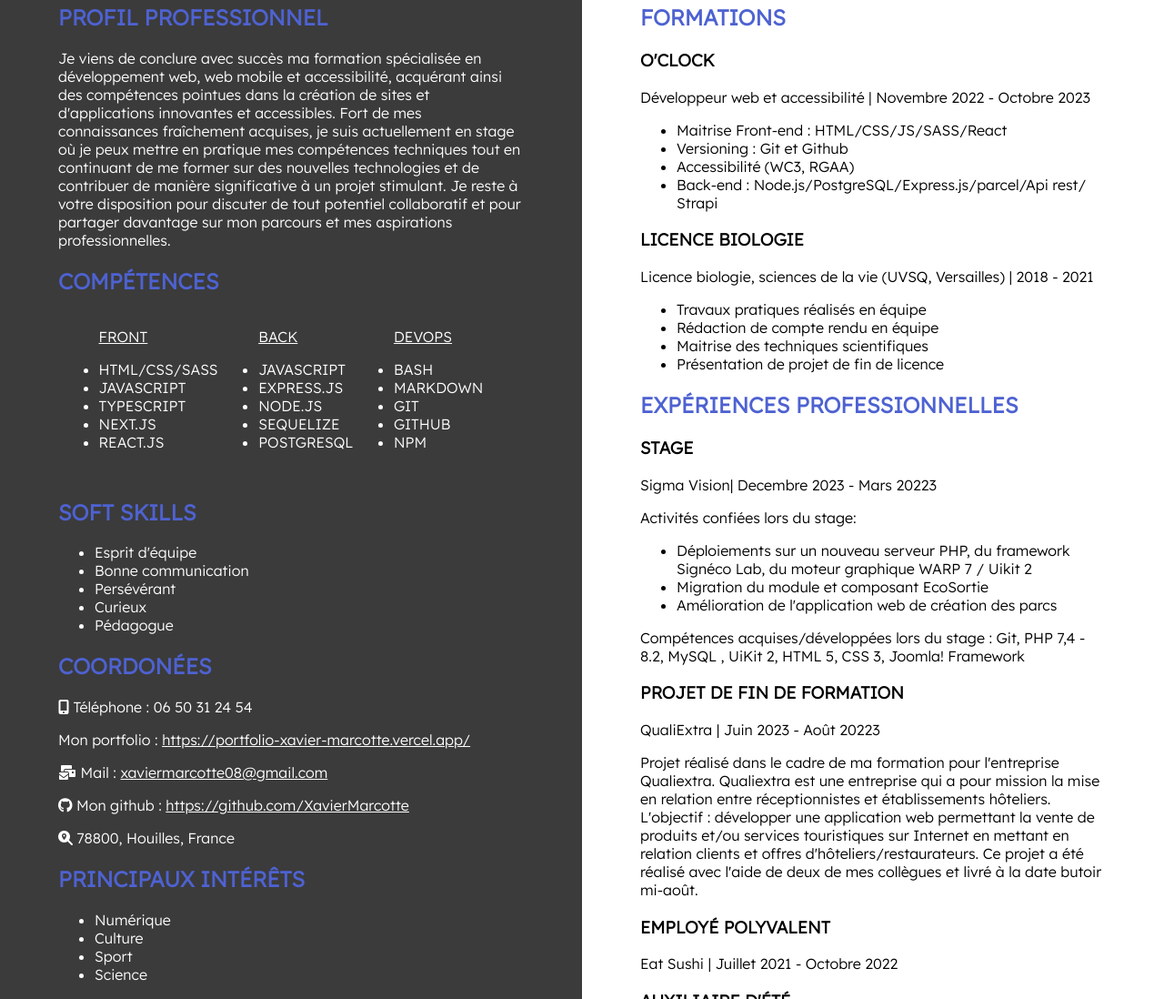
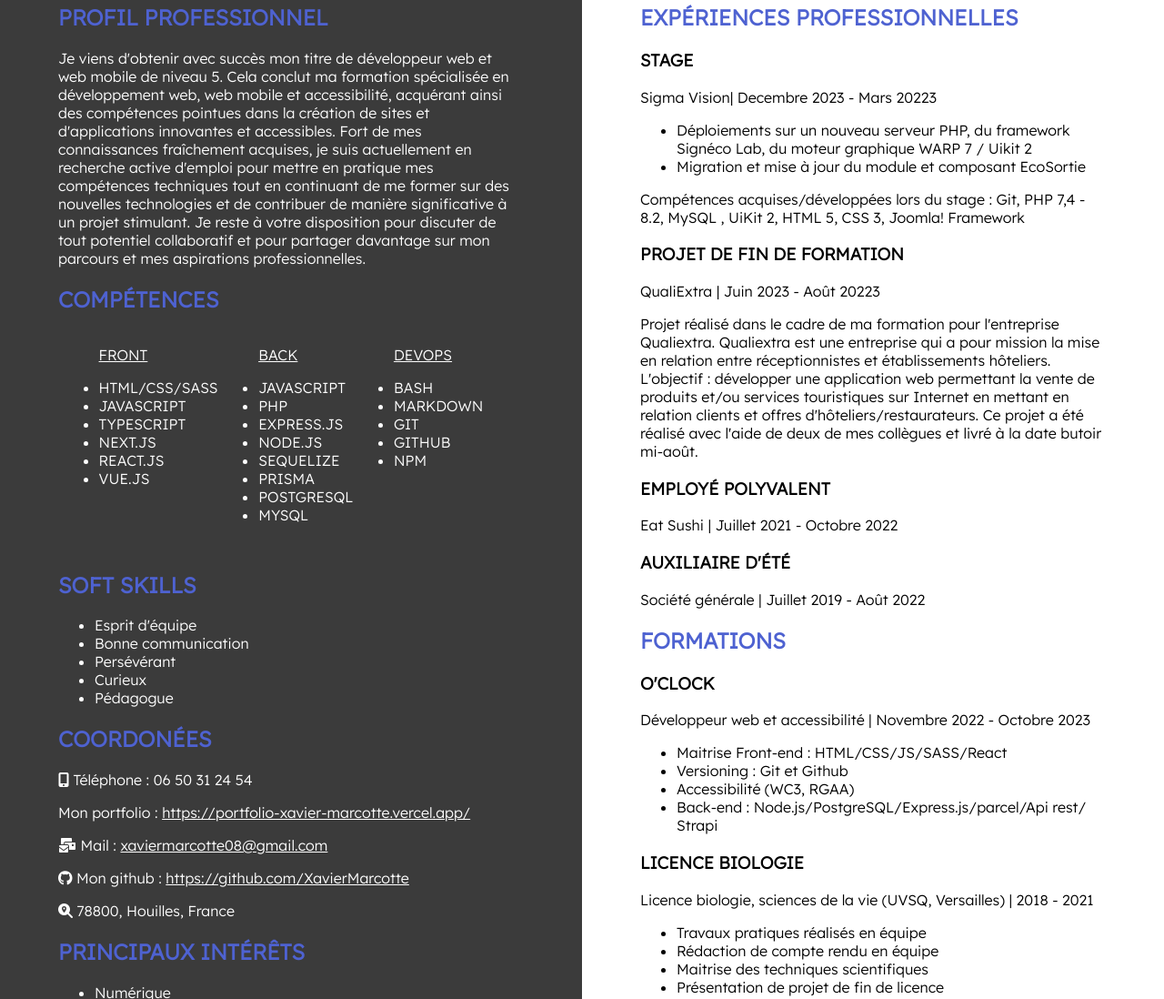
Before and after one commit to XavierMarcotte/Cv-test2.0, a website built with Parcel: page index.html in a window 1280 px wide. Shown: the part 336-1434 px from the top of the page at 91% size. Built offline with nearby package versions, Linux system fonts and the light colour scheme; files whose address does not match are found by name.

Commit message:
maj informations

```diff
--- a/index.html
+++ b/index.html
@@ -31,13 +31,14 @@
         <div class="profil">
           <h2>Profil professionnel</h2>
           <p class="white">
-            Je viens de conclure avec succès ma formation spécialisée en
+            Je viens d'obtenir avec succès mon titre de développeur web et web
+            mobile de niveau 5. Cela conclut ma formation spécialisée en
             développement web, web mobile et accessibilité, acquérant ainsi des
             compétences pointues dans la création de sites et d'applications
             innovantes et accessibles. Fort de mes connaissances fraîchement
-            acquises, je suis actuellement en stage où je peux mettre en
-            pratique mes compétences techniques tout en continuant de me former
-            sur des nouvelles technologies et de contribuer de manière
+            acquises, je suis actuellement en recherche active d'emploi pour
+            mettre en pratique mes compétences techniques tout en continuant de
+            me former sur des nouvelles technologies et de contribuer de manière
             significative à un projet stimulant. Je reste à votre disposition
             pour discuter de tout potentiel collaboratif et pour partager
             davantage sur mon parcours et mes aspirations professionnelles.
@@ -49,21 +50,25 @@
             <div class="compétences-list-each primo">
               <p>Front</p>
               <ul>
-                <li>HTML/css/sass</li>
-                <li>JAVASCRIPT</li>
-                <li>typescript</li>
-                <li>next.js</li>
-                <li>REACT.JS</li>
+                <li>HTML/CSS/Sass</li>
+                <li>Javascript</li>
+                <li>Typescript</li>
+                <li>Next.js</li>
+                <li>React.js</li>
+                <li>Vue.js</li>
               </ul>
             </div>
             <div class="compétences-list-each deuxio">
               <p>Back</p>
               <ul>
                 <li>Javascript</li>
-                <li>express.js</li>
+                <li>PHP</li>
+                <li>Express.js</li>
                 <li>node.js</li>
-                <li>sequelize</li>
-                <li>postgresql</li>
+                <li>Sequelize</li>
+                <li>Prisma</li>
+                <li>Postgresql</li>
+                <li>MySql</li>
               </ul>
             </div>
             <div class="compétences-list-each tertio">
@@ -131,49 +136,17 @@
         </div>
       </section>
       <section class="body-right">
-        <div class="formations">
-          <h2>Formations</h2>
-          <div class="formations">
-            <h3>O'clock</h3>
-            <p>
-              Développeur web et accessibilité | Novembre 2022 - Octobre 2023
-            </p>
-            <ul>
-              <li>Maitrise Front-end : HTML/CSS/JS/SASS/React</li>
-              <li>Versioning : Git et Github</li>
-              <li>Accessibilité (WC3, RGAA)</li>
-              <li>
-                Back-end : Node.js/PostgreSQL/Express.js/parcel/Api rest/ Strapi
-              </li>
-            </ul>
-          </div>
-          <div class="formations">
-            <h3>Licence biologie</h3>
-            <p>
-              Licence biologie, sciences de la vie (UVSQ, Versailles) | 2018 -
-              2021
-            </p>
-            <ul>
-              <li>Travaux pratiques réalisés en équipe</li>
-              <li>Rédaction de compte rendu en équipe</li>
-              <li>Maitrise des techniques scientifiques</li>
-              <li>Présentation de projet de fin de licence</li>
-            </ul>
-          </div>
-        </div>
         <div class="profil">
           <h2>Expériences professionnelles</h2>
           <div class="experiences">
             <h3>Stage</h3>
             <p>Sigma Vision| Decembre 2023 - Mars 20223</p>
-            <p>Activités confiées lors du stage:</p>
             <ul>
               <li>
                 Déploiements sur un nouveau serveur PHP, du framework Signéco
                 Lab, du moteur graphique WARP 7 / Uikit 2
               </li>
-              <li>Migration du module et composant EcoSortie</li>
-              <li>Amélioration de l'application web de création des parcs</li>
+              <li>Migration et mise à jour du module et composant EcoSortie</li>
             </ul>
             <p>
               Compétences acquises/développées lors du stage : Git, PHP 7,4 -
@@ -214,6 +187,36 @@
             </ul> -->
           </div>
         </div>
+        <div class="formations">
+          <h2>Formations</h2>
+          <div class="formations">
+            <h3>O'clock</h3>
+            <p>
+              Développeur web et accessibilité | Novembre 2022 - Octobre 2023
+            </p>
+            <ul>
+              <li>Maitrise Front-end : HTML/CSS/JS/SASS/React</li>
+              <li>Versioning : Git et Github</li>
+              <li>Accessibilité (WC3, RGAA)</li>
+              <li>
+                Back-end : Node.js/PostgreSQL/Express.js/parcel/Api rest/ Strapi
+              </li>
+            </ul>
+          </div>
+          <div class="formations">
+            <h3>Licence biologie</h3>
+            <p>
+              Licence biologie, sciences de la vie (UVSQ, Versailles) | 2018 -
+              2021
+            </p>
+            <ul>
+              <li>Travaux pratiques réalisés en équipe</li>
+              <li>Rédaction de compte rendu en équipe</li>
+              <li>Maitrise des techniques scientifiques</li>
+              <li>Présentation de projet de fin de licence</li>
+            </ul>
+          </div>
+        </div>
         <button class="impression">Imprimer le cv</button>
       </section>
     </main>
```
Also changed, not shown: dist/index.html.
